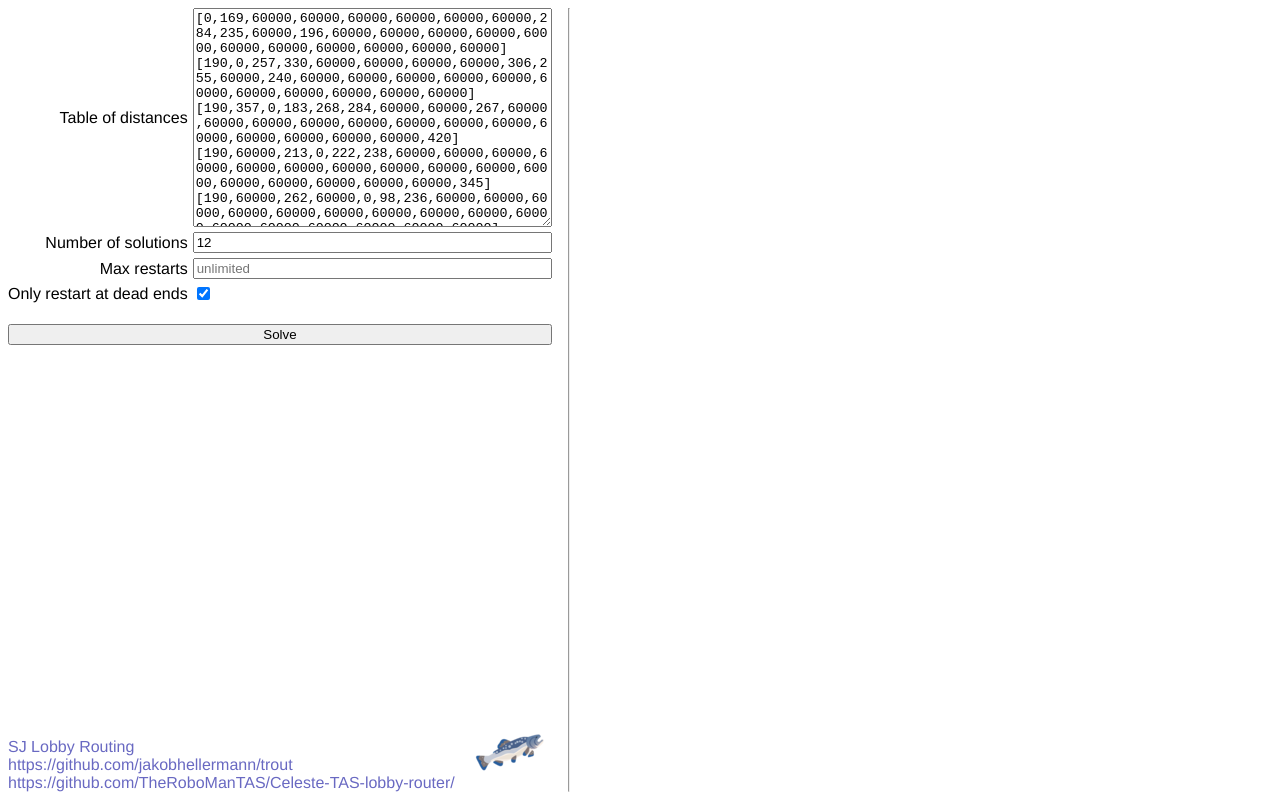
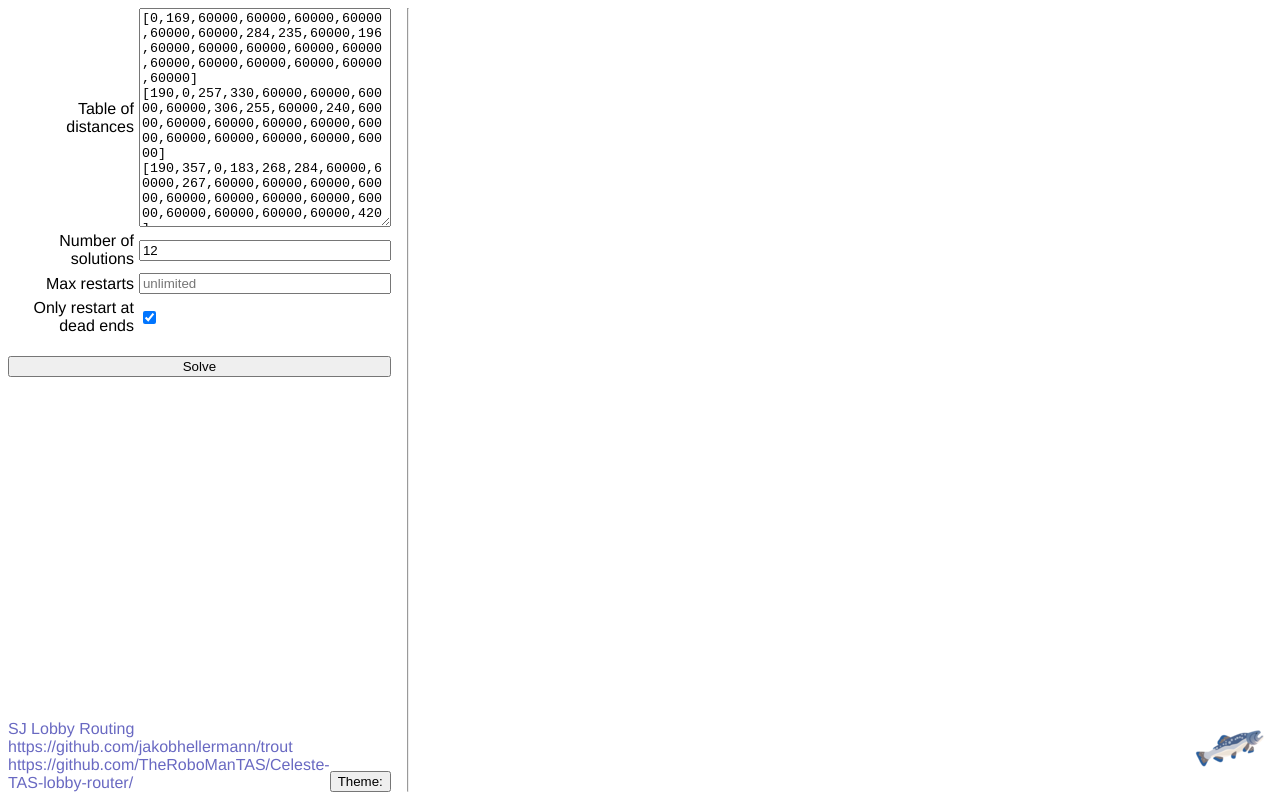
Before and after one commit to jakobhellermann/trout, a website with bundled scripts: page web/public/index.html in a window 1280 px wide. Built offline with nearby package versions, Linux system fonts and the light colour scheme.

Commit message:
move logo to the right

```diff
--- a/web/public/index.html
+++ b/web/public/index.html
@@ -73,13 +73,14 @@
                         target="_blank">https://github.com/TheRoboManTAS/Celeste-TAS-lobby-router/</a>
                 </div>
 
-                <img src="../../images/logo_80.png" alt="logo of trout">
+                <button id="themeToggleButton">Theme:</button>
             </div>
         </div>
 
         <hr>
 
         <div class="output">
+            <div>
                 <ul id="outputList">
                 </ul>
 
@@ -89,7 +90,11 @@
                 <div id="loadingIndicator" class="disabled">
                     <div class="spinner"></div>
                 </div>
+            </div>
 
+            <div class="rightFooter">
+                <img src="../../images/logo_80.png" alt="logo of trout">
+            </div>
         </div>
     </div>
 
--- a/web/public/style.css
+++ b/web/public/style.css
@@ -66,6 +66,18 @@ body {
 
 .output {
     margin-left: 2rem;
+    width: 100%;
+
+    position: relative;
+    display: flex;
+    flex-direction: column;
+    justify-content: space-between;
+}
+
+.rightFooter {
+    position: absolute;
+    bottom: 0;
+    right: 0;
 }
 
 #outputList {
@@ -156,6 +168,10 @@ body {
     .main hr {
         margin: 1rem 0;
     }
+
+    .rightFooter {
+        display: none;
+    }
 }
 
 @media only screen and (max-width: 600px) {
```
Lines whose indentation alone changed are shown as unchanged.
